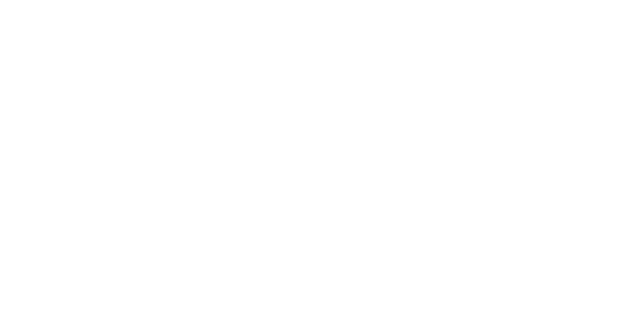
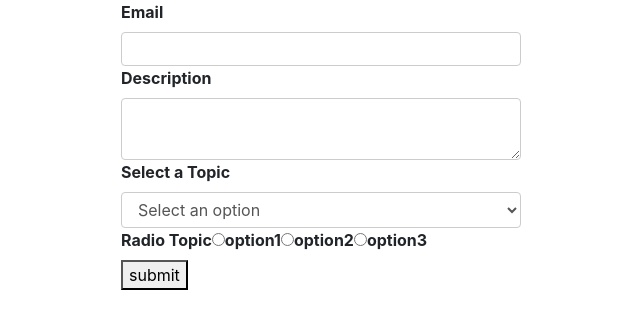
Before and after one commit to Hardi-Shah/React-Application, a React (Create React App) app: page / in a window 1280 px wide. Shown: the top 328 px of the page, without its empty margins (319-959 px from the left). Built offline with nearby package versions, Linux system fonts and the light colour scheme.

Commit message:
Initial Commit

```diff
--- a/src/App.css
+++ b/src/App.css
@@ -38,7 +38,8 @@
 
 input[type='text'],
 input[type='email'],
-textarea {
+textarea,
+select {
   display: block;
   width: 400px;
   padding: 6px 12px;
--- a/src/components/formikdemo/FormikContainer.js
+++ b/src/components/formikdemo/FormikContainer.js
@@ -3,28 +3,62 @@
 import * as Yup from 'yup'
 import FormikControl from './FormikControl'
 
-const FormikContainer = () => {
+function FormikContainer() {
+    const dropdownOptions = [
+        {
+            key: 'Select an option', value: ''
+        },
+        {
+            key: 'option1', value: 'option1'
+        },
+        {
+            key: 'option2', value: 'option2'
+        },
+        {
+            key: 'option3', value: 'option3'
+        }
+    ]
+    const radioOptions = [
+        {
+            key: 'option1', value: 'roption1'
+        },
+        {
+            key: 'option2', value: 'roption2'
+        },
+        {
+            key: 'option3', value: 'roption3'
+        }
+    ]
     const initialValues = {
-        email:''
+        email: '',
+        description: '',
+        selectOption: '',
+        radioOption:''
     }
     const onSubmit = values => {
         console.log('Form data', values)
     }
 
     const validationSchema = Yup.object({
-        email:Yup.string().required('Reuired')
+        email: Yup.string().required('Reuired'),
+        description: Yup.string().required('Reuired'),
+        selectOption: Yup.string().required('Reuired'),
+        radioOption: Yup.string().required('Reuired')
     })
     return (
         <Formik initialValues={initialValues}
-        onSubmit={onsubmit}
-        validationSchema={validationSchema}>
+            onSubmit={onSubmit}
+            validationSchema={validationSchema}>
             {
-                formik => {
+                formik => (
                     <Form>
-                        <FormikControl control='input' label='Email' name='email' type='email'/>
-                        <submit type='submit'>submit</submit>
+                        <FormikControl control='input' label='Email' name='email' type='email' />
+                        <FormikControl control='textarea' label='Description' name='description' />
+                        <FormikControl control='select' label='Select a Topic' name='selectOption' options={dropdownOptions} />
+                        <FormikControl control='radio' label='Radio Topic' name='radioOption' options={radioOptions} />
+                        <button type='submit'>submit</button>
                     </Form>
-                }
+                )
             }
         </Formik>
     )
--- a/src/components/formikdemo/FormikControl.js
+++ b/src/components/formikdemo/FormikControl.js
@@ -1,13 +1,16 @@
 import React from 'react'
 import Input from './Input'
+import TextArea from './TextArea'
+import Select from './Select'
+import RadioButton from './RadioButton'
 function FormikControl(props) {
     const { control, ...rest } = props
     switch (control) {
         case 'input': return <Input {...rest} />
-        case 'textarea':
-        case 'select':
+        case 'textarea':return <TextArea {...rest}/>
+        case 'select':return <Select {...rest}/>
+        case 'radio':return <RadioButton {...rest}/>
         case 'checkbox':
-        case 'radio':
         case 'date':
         default: return null
     }
--- /dev/null
+++ b/src/components/formikdemo/RadioButton.js
@@ -0,0 +1,26 @@
+import React from 'react'
+import { Field, ErrorMessage } from 'formik'
+import TextError from './TextError'
+function RadioButton(props) {
+    const { label, name, options, ...rest } = props
+    return (
+        <div>
+            <label>{label}</label>
+            <Field name={name} >
+                {({ field }) => {
+                    return options.map(option => {
+                        return (
+                            <React.Fragment key={option.key}>
+                                <input type='radio' id={option.value} {...rest} {...field} value={option.value} checked={field.value === option.value} />
+                                <label htmlFor={option.value}>{option.key}</label>
+                            </React.Fragment>
+                        )
+                    })
+                }
+                }
+            </Field>
+            <ErrorMessage name={name} component={TextError} />
+        </div>
+    )
+}
+export default RadioButton
--- /dev/null
+++ b/src/components/formikdemo/Select.js
@@ -0,0 +1,22 @@
+import React from 'react'
+import { Field, ErrorMessage } from 'formik'
+import TextError from './TextError'
+function Select(props) {
+    const { label, name,options, ...rest } = props
+    return (
+        <div>
+            <label htmlFor={name}>{label}</label>
+            <Field as='select' id={name} name={name} {...rest} >
+                {options.map(option=>{
+                    return(
+                        <option key={option.value} value={option.value}>
+                            {option.key}
+                        </option>
+                    )
+                })}
+            </Field>
+            <ErrorMessage name={name} component={TextError} />
+        </div>
+    )
+}
+export default Select
--- /dev/null
+++ b/src/components/formikdemo/TextArea.js
@@ -0,0 +1,14 @@
+import React from 'react'
+import { Field, ErrorMessage } from 'formik'
+import TextError from './TextError'
+function TextArea(props) {
+    const { label, name, ...rest } = props
+    return (
+        <div>
+            <label htmlFor={name}>{label}</label>
+            <Field as='textarea' id={name} name={name} {...rest} />
+            <ErrorMessage name={name} component={TextError} />
+        </div>
+    )
+}
+export default TextArea
```
Also changed, not shown: 1 other file (tests, documents, lock files or other folders).
